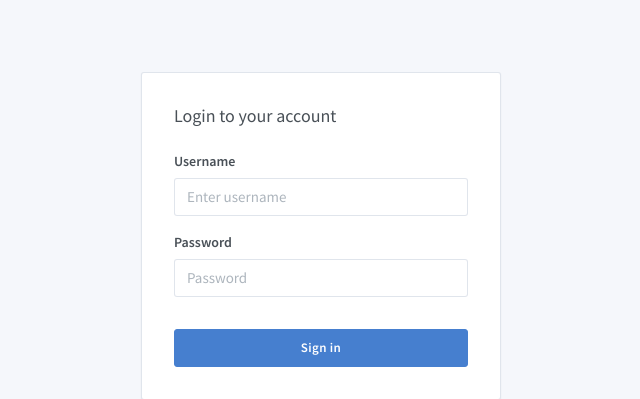
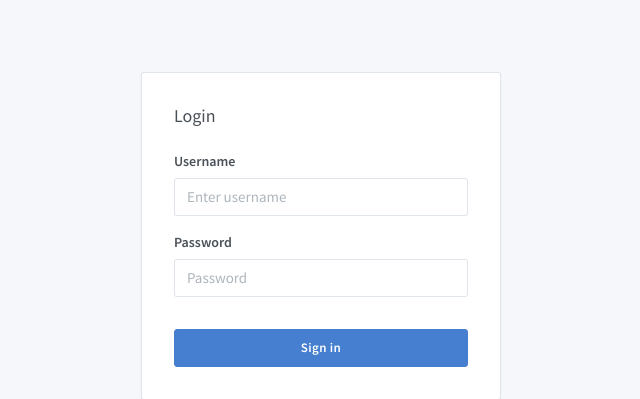
Before and after one commit to Akkadius/Occulus, a web app: file app/templates/login.html in a window 1280 px wide. Shown: the part 152-551 px from the top of the page, without its empty margins (319-959 px from the left). Run offline with its HTML, style and script files only (its server is not run), Linux system fonts and the light colour scheme.

Commit message:
Update login.html

```diff
--- a/app/templates/login.html
+++ b/app/templates/login.html
@@ -37,7 +37,7 @@
 
                     <form class="card login-form" action="" method="post">
                         <div class="card-body p-6">
-                            <div class="card-title">Login to your account</div>
+                            <div class="card-title">Login</div>
 
                             <!-- Username -->
                             <div class="form-group">
```
